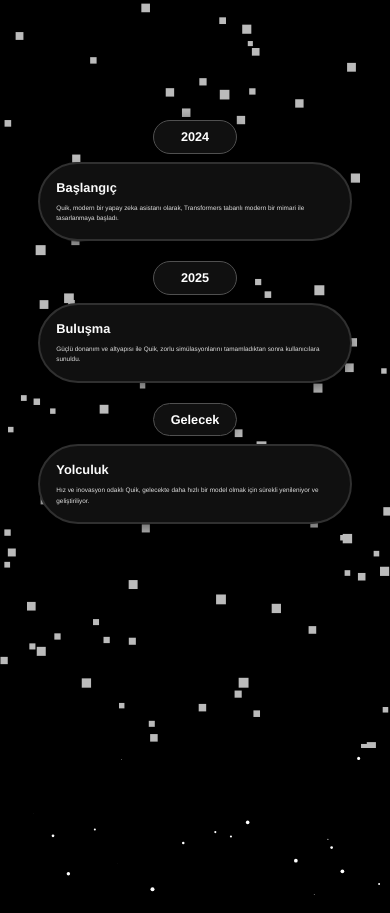
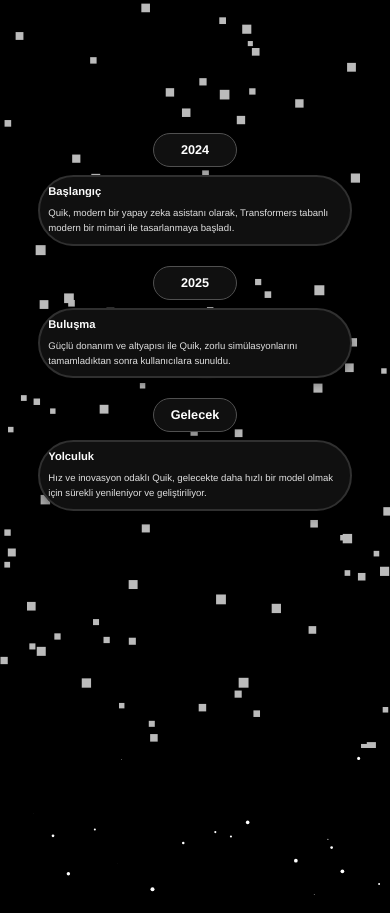
Before and after one commit to DennisAo-sys/quik-hakkinda, a plain HTML site: page index.html in a window 390 px wide. Shown: the part 940-1853 px from the top of the page. Drawn offline with Linux system fonts and the light colour scheme.

Commit message:
Update index.html

```diff
--- a/index.html
+++ b/index.html
@@ -400,7 +400,7 @@ Açı
 /* 480px ve altı için ayarlamalar */
 @media (max-width: 480px) {
   .btn {
-    bottom: 31%;
+    bottom: 29%;
     left: 50%;
     padding: 1.5vh 3vh;
     font-size: 1.5vh;
@@ -711,7 +711,7 @@ Açı
   #about .timeline-icon {
     width: 10vh;
     height: 5vh;
-    font-size: 2vh;
+    font-size: 1.5vh;
     margin-bottom: 0.5rem;
   }
   #about .timeline-content {
@@ -723,10 +723,11 @@ Açı
     min-height: 20%;
   }
   #about .timeline-content p {
-    font-size: 0.5rem;
+    font-size: 0.7rem;
   }
   #about .timeline-content h3 {
-    font-size: 0.65rem;
+    font-size: 0.8rem;,
+    line-height: 0.5;
   }
 }
 
@@ -741,7 +742,7 @@ Açı
     margin-bottom: 0.5rem;
     width: 100%;
     position: relative;
-    font-size: 1vh;
+    font-size: 1.25vh;
   }
   #about .timeline-icon {
     width: 10vh;
@@ -753,15 +754,15 @@ Açı
     max-width: 90%;
     min-width: 0;
     margin: 0 auto;
-    padding: 1rem;
+    padding: 0.5rem;
     max-height: 20%;
     min-height: 20%;
   }
   #about .timeline-content p {
-    font-size: 0.4rem;
+    font-size: 0.6rem;
   }
   #about .timeline-content h3 {
-    font-size: 0.8rem;
+    font-size: 0.7rem;
     margin-bottom: 0.5rem;
   }
 }
```
